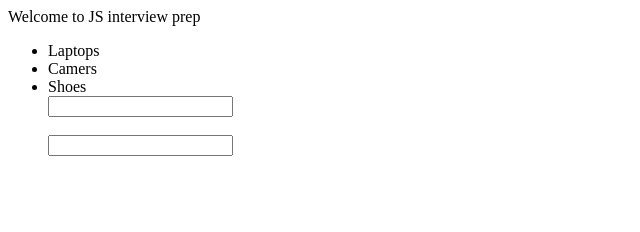
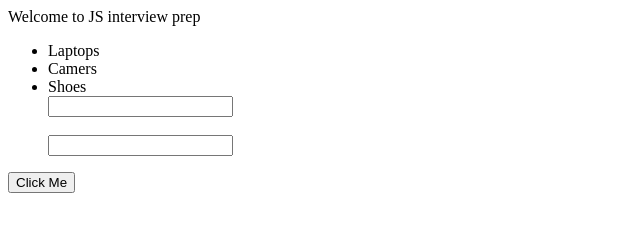
Before and after one commit to AnushaMotamarri/javascript-interview-prep, a plain HTML site: page index.html in a window 1280 px wide. Shown: the whole page, without its empty margins (0-640 px from the left). Drawn offline with Linux system fonts and the light colour scheme.

Commit message:
stoppropagation

```diff
--- a/index.html
+++ b/index.html
@@ -14,7 +14,13 @@
                 <input type="text" id="inp2" >
             </ul>
         </div>
-        <script src="./q109_eventDelegation.js"></script>
+        <div id="grandparent">
+            <div id="parent">
+                <button id="child">Click Me</button>
+            </div>
+
+        </div>
+        <script src="./q103_stopPropagation.js"></script>
     </body>
 </html>
 
--- /dev/null
+++ b/q103_stopPropagation.js
@@ -0,0 +1,10 @@
+document.getElementById('grandparent').addEventListener('click',(e)=>{
+   console.log("grand parent event called")
+})
+document.getElementById('parent').addEventListener('click',(e)=>{
+    e.stopPropagation()
+    console.log("parent event called")
+})
+document.getElementById('child').addEventListener('click',(e)=>{
+    console.log("child event called")
+})
```
